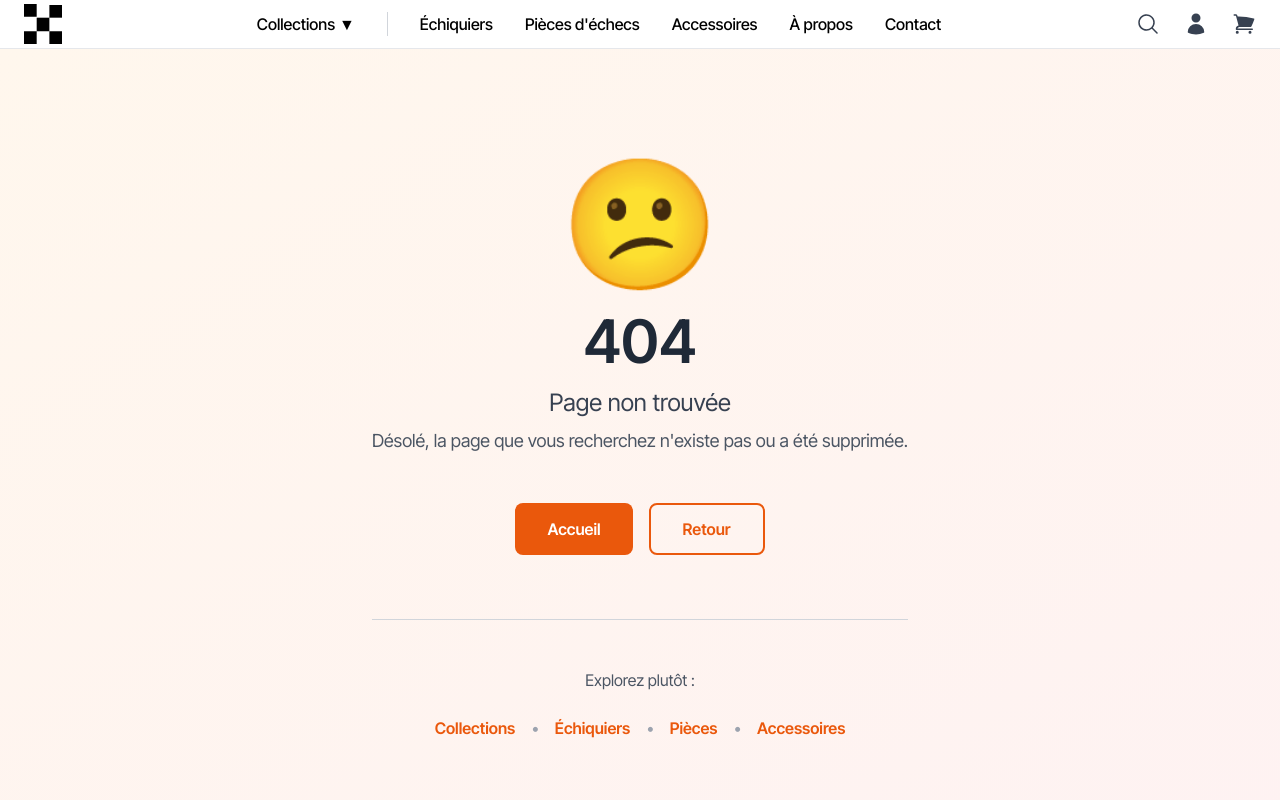
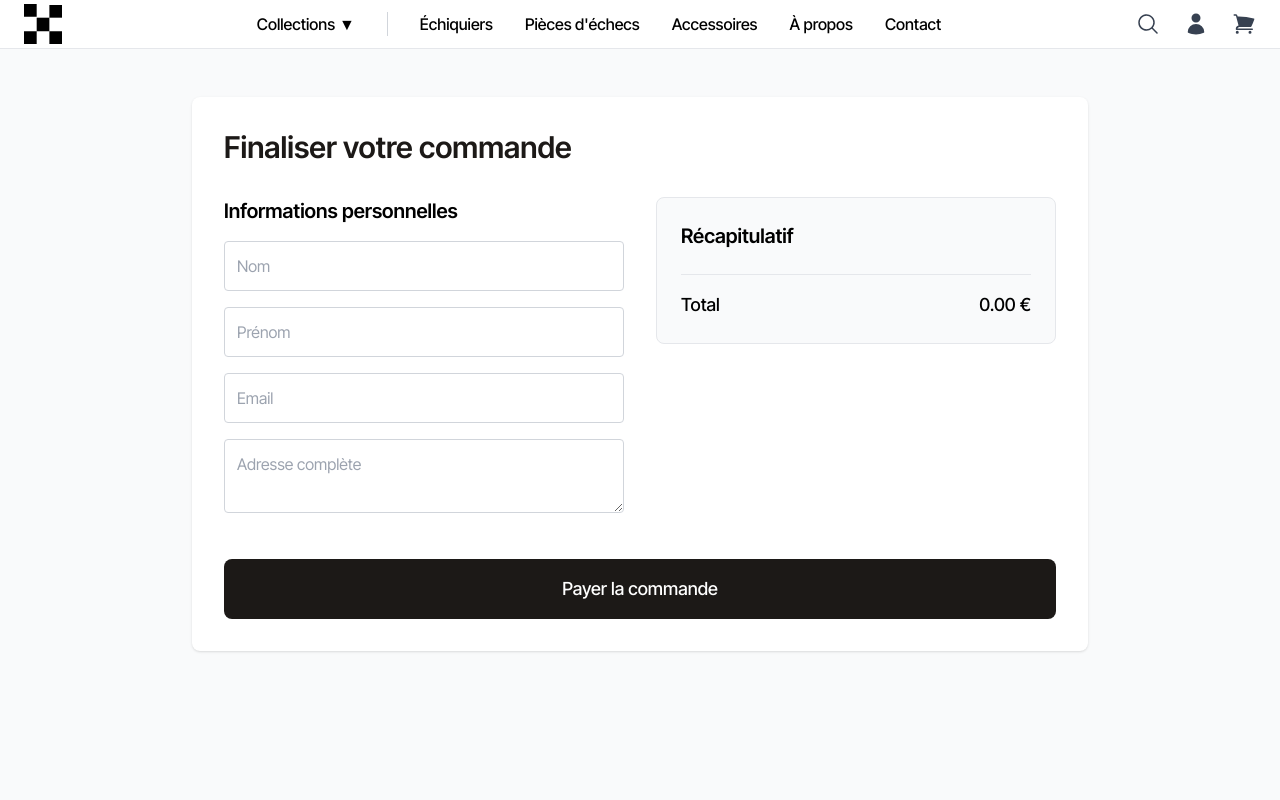
Before and after one commit to hassane-soulaimana/boutique-en-ligne, a React (Vite) app: page /checkout in a window 1280 px wide. Shown: the top 800 px of the page. Built offline with nearby package versions, Linux system fonts and the light colour scheme.

Commit message:
page 'checkout' créée + modif bouton de la page 'panier'

```diff
--- /dev/null
+++ b/src/pages/Checkout.jsx
@@ -0,0 +1,104 @@
+// Checkout.jsx — PAGE À ACTIVER LORSQUE TU CLIQUES SUR "PROCÉDER AU PAIEMENT"
+import { useState } from "react";
+import { useCart } from "../context/CartContext";
+
+export default function Checkout() {
+  const { items, getSubtotal } = useCart();
+
+  // (À remplacer plus tard par les données API)
+  const [form, setForm] = useState({
+    nom: "",
+    prenom: "",
+    adresse: "",
+    email: ""
+  });
+
+  const subtotal = getSubtotal();
+  const total = subtotal; // plus tard + livraison, TVA, etc.
+
+  return (
+    <div className="min-h-screen bg-gray-50 py-12 px-4">
+      <div className="max-w-4xl mx-auto bg-white p-8 rounded-lg shadow">
+
+        {/* -------------------------------------------------- */}
+        {/* TITRE */}
+        {/* -------------------------------------------------- */}
+        <h1 className="text-3xl font-semibold text-stone-900 mb-8">
+          Finaliser votre commande
+        </h1>
+
+        {/* -------------------------------------------------- */}
+        {/* FORMULAIRE */}
+        {/* -------------------------------------------------- */}
+        <div className="grid grid-cols-1 md:grid-cols-2 gap-8">
+
+          {/* Informations client */}
+          <div>
+            <h2 className="text-xl font-semibold mb-4">Informations personnelles</h2>
+
+            <div className="space-y-4">
+              <input
+                type="text"
+                placeholder="Nom"
+                value={form.nom}
+                onChange={(e) => setForm({ ...form, nom: e.target.value })}
+                className="w-full border border-gray-300 rounded p-3"
+              />
+              <input
+                type="text"
+                placeholder="Prénom"
+                value={form.prenom}
+                onChange={(e) => setForm({ ...form, prenom: e.target.value })}
+                className="w-full border border-gray-300 rounded p-3"
+              />
+              <input
+                type="email"
+                placeholder="Email"
+                value={form.email}
+                onChange={(e) => setForm({ ...form, email: e.target.value })}
+                className="w-full border border-gray-300 rounded p-3"
+              />
+              <textarea
+                placeholder="Adresse complète"
+                value={form.adresse}
+                onChange={(e) => setForm({ ...form, adresse: e.target.value })}
+                className="w-full border border-gray-300 rounded p-3"
+              />
+            </div>
+          </div>
+
+          {/* Récap commande */}
+          <div className="bg-gray-50 p-6 rounded-lg border border-gray-200 h-fit">
+            <h2 className="text-xl font-semibold mb-4">Récapitulatif</h2>
+
+            <div className="space-y-3 mb-6">
+              {items.map((item) => (
+                <div key={item.id} className="flex justify-between text-sm">
+                  <span>{item.nom} × {item.quantity}</span>
+                  <span>{(item.prix * item.quantity).toFixed(2)} €</span>
+                </div>
+              ))}
+            </div>
+
+            <div className="flex justify-between text-lg font-medium border-t pt-4">
+              <span>Total</span>
+              <span>{total.toFixed(2)} €</span>
+            </div>
+          </div>
+        </div>
+
+        {/* -------------------------------------------------- */}
+        {/* BOUTON PAYER (plus tard connecté API) */}
+        {/* -------------------------------------------------- */}
+        <button
+          className="mt-10 w-full bg-stone-900 text-white py-4 rounded-lg text-lg font-medium hover:bg-amber-700 transition"
+        >
+          Payer la commande
+        </button>
+
+        {/* ⚠️ NOTE IMPORTANTE */}
+        {/* Cette section sera remplacée quand tu brancheras l'API paiement */}
+      </div>
+    </div>
+  );
+}
--- a/src/pages/Panier.jsx
+++ b/src/pages/Panier.jsx
@@ -203,12 +203,13 @@ export default function Panier() {
               </div>
 
               {/* BOUTONS */}
-              <button
-                disabled={items.length === 0}
-                className="w-full bg-stone-900 text-white py-3 rounded-sm font-medium hover:bg-amber-700 transition disabled:opacity-40"
-              >
-                Procéder au paiement
-              </button>
+              <Link
+  to="/checkout"
+  className="block w-full text-center bg-stone-900 text-white font-medium py-3 rounded-sm hover:bg-amber-700 transition"
+>
+  Procéder au paiement
+</Link>
+
 
               <Link
                 to="/collections"
--- a/src/routes/AppRouter.jsx
+++ b/src/routes/AppRouter.jsx
@@ -22,6 +22,7 @@ import Connexion from '../pages/Connexion';
 import Inscription from '../pages/Inscription';
 import Profil from '../pages/Profil';
 import Panier from '../pages/Panier';
+import Checkout from '../pages/Checkout';
 import Admin from '../pages/Admin';
 import NotFound from '../pages/NotFound';
 
@@ -69,6 +70,8 @@ function AppRouter() {
 
             {/* Route du panier */}
             <Route path="panier" element={<Panier />} />
+            <Route path="checkout" element={<Checkout />} />
+
 
             {/* Routes utilisateur */}
             <Route path="connexion" element={<Connexion />} />
```
